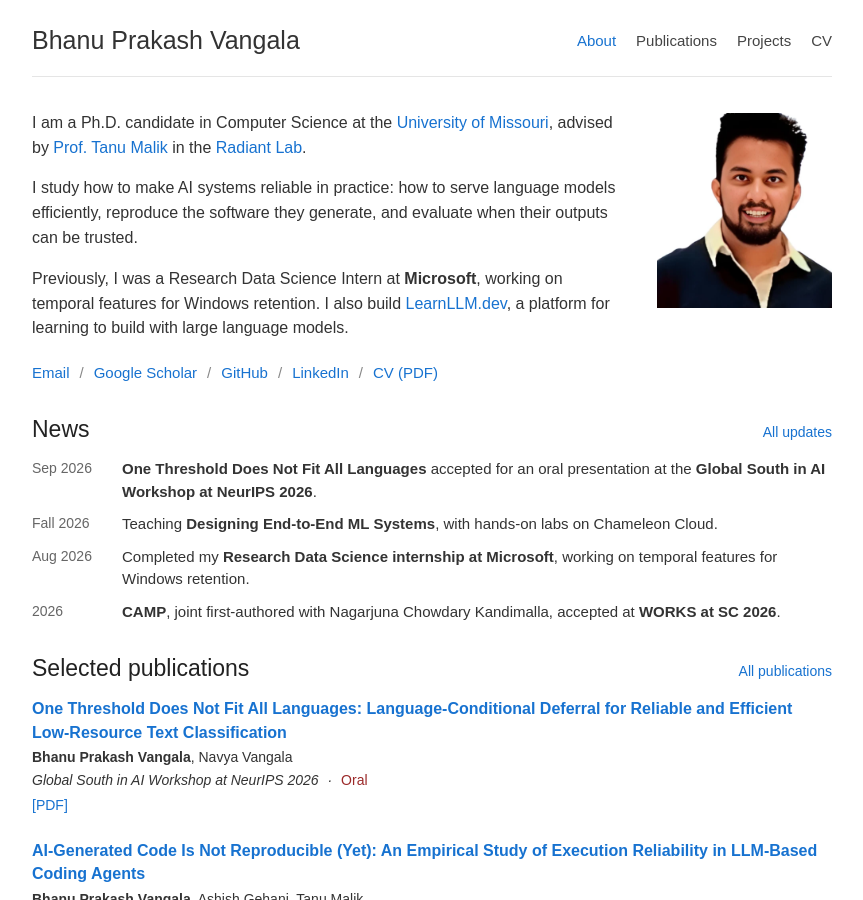
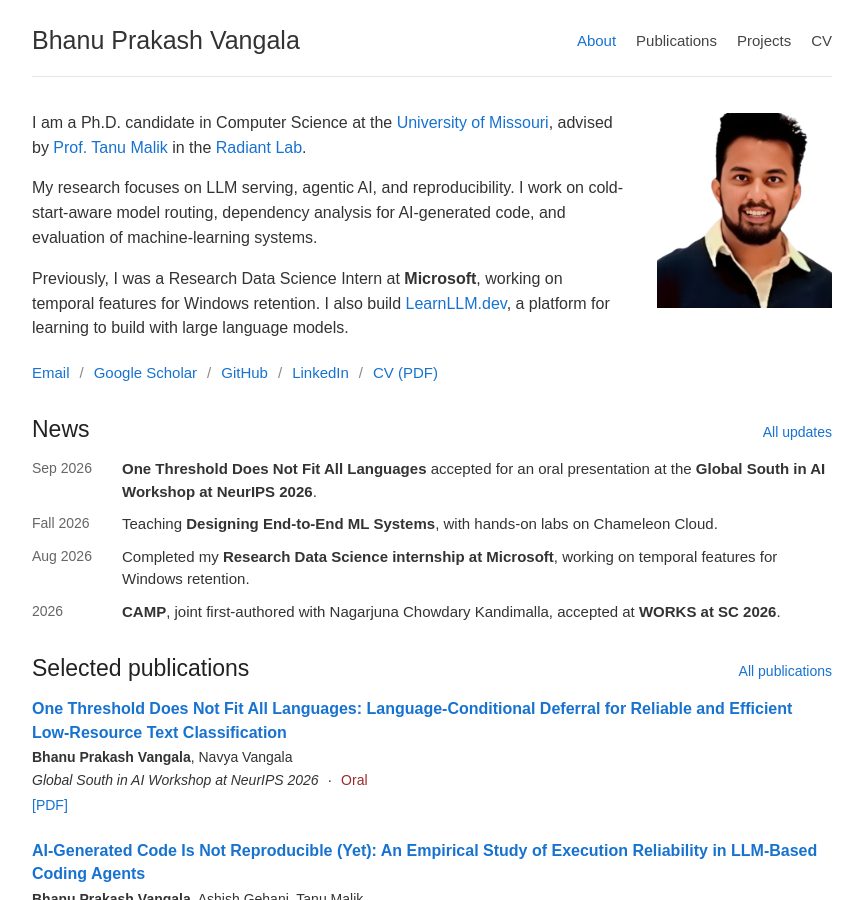
Before and after one commit to bhanuprakashvangala/bhanuprakashvangala.github.io, a Jekyll site: the page built from _pages/about.md, in a window 1280 px wide and 900 px high. Shown: the whole window, without its empty margins (208-1071 px from the left). Built offline with Jekyll 4.4.1, drawn with Linux system fonts in a browser that asks for light colours.

Commit message:
Make the research introduction concrete and concise

```diff
--- a/_data/cv.yml
+++ b/_data/cv.yml
@@ -15,8 +15,10 @@ profile:
   show_phone: false
   avatar: images/Bhanu1.jpg
   tagline: Trust, reproducibility and efficiency turn out to be one problem.
-  summary: 'I study how to make AI systems reliable in practice: how to serve language models efficiently, reproduce
-    the software they generate, and evaluate when their outputs can be trusted.'
+  summary: >-
+    My research focuses on LLM serving, agentic AI, and reproducibility.
+    I work on cold-start-aware model routing, dependency analysis for AI-generated
+    code, and evaluation of machine-learning systems.
   dissertation: 'Executable Reliability: Unifying Trust, Reproducibility, and Efficiency in LLM-Based Systems'
   dissertation_sub: Trust, reproducibility and efficiency turn out to be one problem
   area: AI, Systems & Networking
```
Also changed, not shown: _pages/about.md (line endings or trailing spaces).
